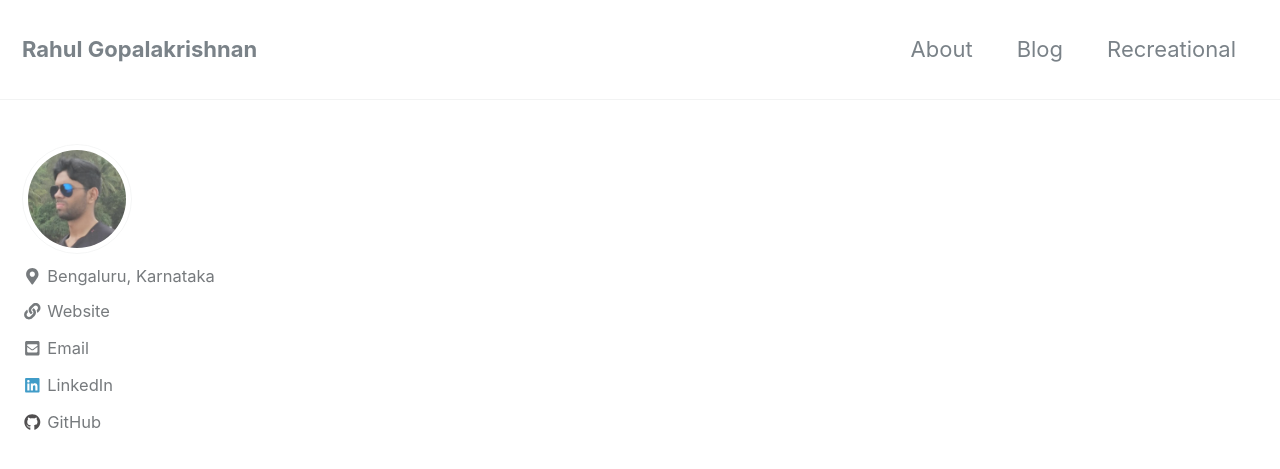
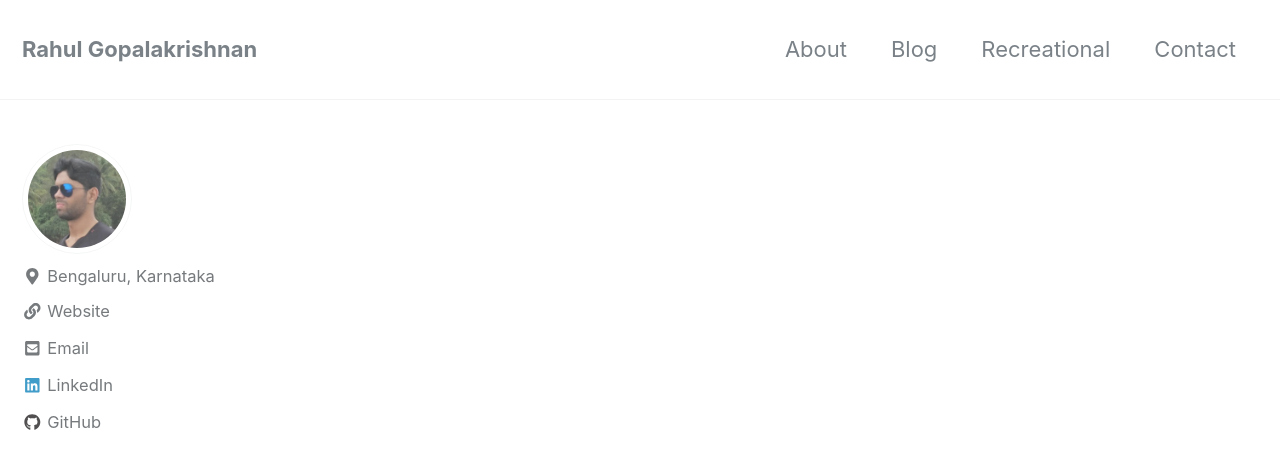
Before and after one commit to gopalrahulrg/gopalrahulrg.github.io, a Jekyll site: the page built from _pages/blog.md, in a window 1280 px wide and 900 px high. Shown: the top 469 px of the window. Built offline with Jekyll 4.4.1, drawn with Linux system fonts in a browser that asks for light colours; nearby versions of some CDN libraries.

Commit message:
Update navigation.yml

```diff
--- a/_data/navigation.yml
+++ b/_data/navigation.yml
@@ -6,6 +6,8 @@ main:
     url: /blog/
   - title: "Recreational"
     url: /recreational/
+  - title: "Contact"
+    url: /contact/
   # - title: "About"
   #   url: https://mmistakes.github.io/minimal-mistakes/about/
   # - title: "Sample Posts"
```
